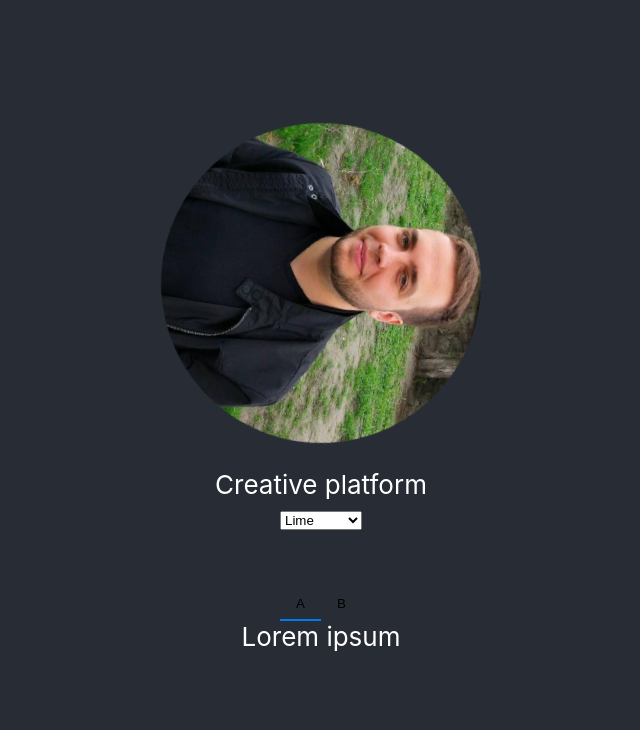
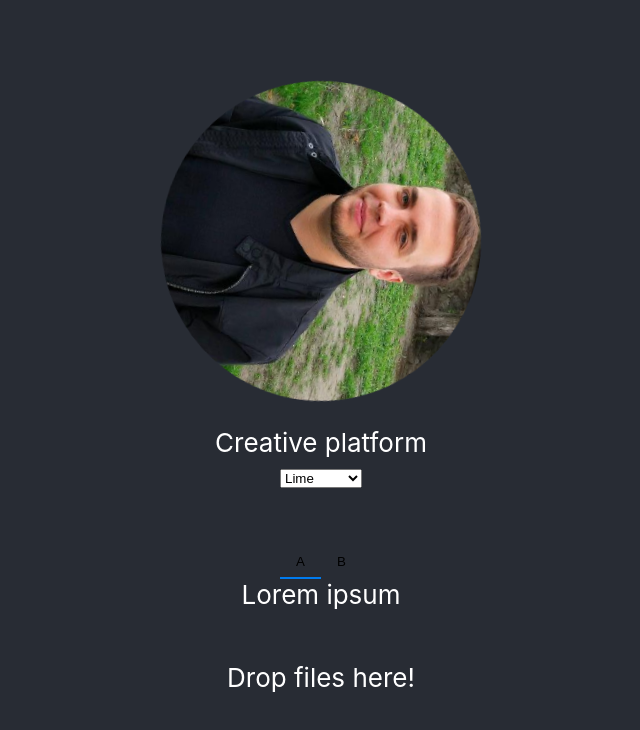
Before and after one commit to vlotysh/creative_platform, a React (Create React App) app: page / in a window 1280 px wide. Shown: the top 730 px of the page, without its empty margins (319-959 px from the left). Built offline with nearby package versions, Linux system fonts and the light colour scheme.

Commit message:
Added file drop

```diff
--- a/src/App.tsx
+++ b/src/App.tsx
@@ -4,6 +4,7 @@ import './App.css';
 import Select from "./Select";
 import Tabs from "./Tabs";
 import TabItem from "./TabItem";
+import FileDrop from "./FileDrop";
 
 function App() {
     let choices = [
@@ -31,6 +32,9 @@ function App() {
                   </TabItem>
               </Tabs>
           </p>
+          <p>
+              <FileDrop handleDrop={console.log}/>
+          </p>
       </header>
     </div>
   );
--- /dev/null
+++ b/src/FileDrop.css
@@ -0,0 +1,16 @@
+.filedrop {
+    min-height: 120px;
+    border: 3px solid #D3D3D3;
+    text-align: center;
+    font-size: 24px;
+    padding: 32px;
+    border-radius: 4px;
+}
+
+.filedrop.drag {
+    border: 3px dashed #1E90FF;
+}
+
+.filedrop.ready {
+    border: 3px solid #32CD32;
+}
--- /dev/null
+++ b/src/FileDrop.tsx
@@ -0,0 +1,72 @@
+import React from "react";
+
+export interface iFileDropProps {
+    children?: String;
+    handleDrop: any;
+}
+
+function FileDrop(props: iFileDropProps) {
+    const [drag, setDrag] = React.useState(false);
+    const [filename, setFilename] = React.useState('');
+
+    let dropRef = React.createRef();
+    let dragCounter = 0;
+
+    const handleDrag = (e: any) => {
+        e.preventDefault();
+        e.stopPropagation();
+    };
+
+    const handleDragIn = (e: any) => {
+        e.preventDefault();
+        e.stopPropagation();
+        dragCounter++;
+        if (e.dataTransfer.items && e.dataTransfer.items.length > 0) setDrag(true);
+    };
+
+    const handleDragOut = (e: any) => {
+        e.preventDefault();
+        e.stopPropagation();
+        if (dragCounter === 0) setDrag(false);
+    };
+
+    const handleDrop = (e: any) => {
+        e.preventDefault();
+        e.stopPropagation();
+        setDrag(false);
+        if (e.dataTransfer.files && e.dataTransfer.files.length > 0) {
+            props.handleDrop(e.dataTransfer.files[0]);
+            setFilename(e.dataTransfer.files[0].name);
+            e.dataTransfer.clearData();
+            dragCounter = 0;
+        }
+    };
+
+    React.useEffect(() => {
+        let div: any = dropRef.current;
+        div.addEventListener("dragenter", handleDragIn);
+        div.addEventListener("dragleave", handleDragOut);
+        div.addEventListener("dragover", handleDrag);
+        div.addEventListener("drop", handleDrop);
+        return function cleanup() {
+            div.removeEventListener("dragenter", handleDragIn);
+            div.removeEventListener("dragleave", handleDragOut);
+            div.removeEventListener("dragover", handleDrag);
+            div.removeEventListener("drop", handleDrop);
+        }
+    });
+
+    return (
+        <div
+            // @ts-ignore
+            ref={dropRef}
+            className={
+                drag ? "filedrop drag" : filename ? "filedrop ready" : "filedrop"
+            }
+        >
+            {filename && !drag ? <div>{filename}</div> : <div>Drop files here!</div>}
+        </div>
+    );
+}
+
+export default FileDrop;
```
